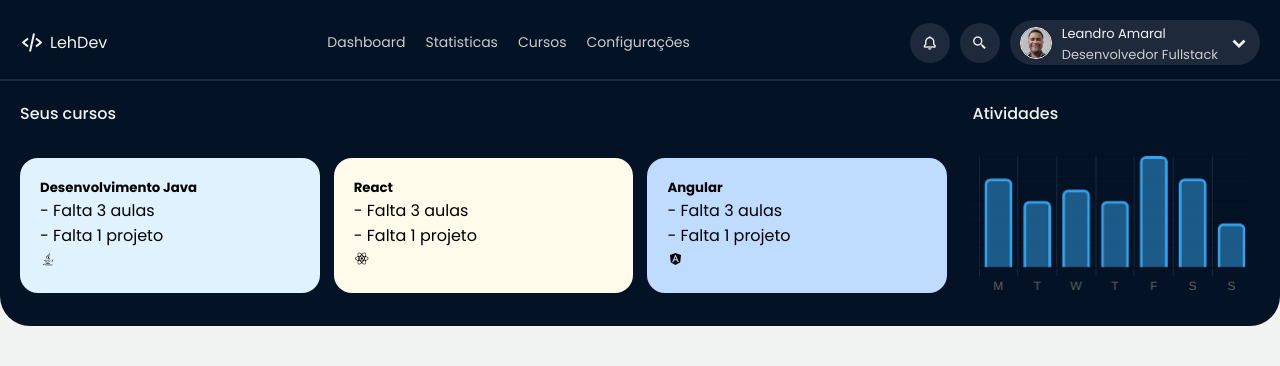
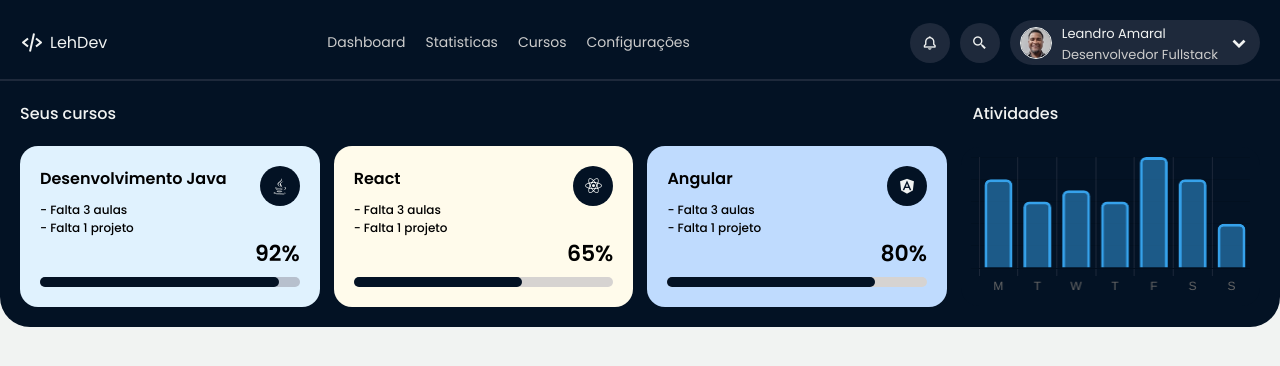
Before and after one commit to Git-LeAmaral/portifolio_dashboard, a plain HTML site: page index.html in a window 1280 px wide. Drawn offline with nearby package versions, Linux system fonts and the light colour scheme.

Commit message:
Finalizando estilização menu cursos

```diff
--- a/style.css
+++ b/style.css
@@ -170,3 +170,76 @@ body {
     background: #031224;
     padding: 10px;
 }
+
+.top-container .status .items-list .item .info {
+    display: flex;
+    align-items: flex-start;
+    justify-content: space-between;
+    margin-bottom: 40px;
+}
+
+.top-container .status .items-list .item .info h5 {
+    font-size: 16px;
+    font-weight: 600;
+    margin-bottom: 10px;
+}
+
+.top-container .status .items-list .item .info p {
+    font-size: 12px;
+    font-weight: 500;
+}
+
+.top-container .status .items-list .item .info > i {
+    font-size: 20px;
+    padding: 10px;
+    background: #031224;
+    color: #f1f3f2;
+    border-radius: 50%;
+}
+
+.top-container .status .items-list .item .progress {
+    position: relative;
+    height: 10px;
+    background: #b7c0cd;
+    border-radius: 10px;
+}
+
+.top-container .status .items-list .item .progress .bar {
+    width: 92%;
+    height: 10px;
+    background: #031224;
+    border-radius: 10px;
+}
+
+.top-container .status .items-list .item .progress::before {
+    content: "92%";
+    position: absolute;
+    top: -40px;
+    right: 0;
+    font-size: 22px;
+    font-weight: 600;
+}
+
+.top-container .status .items-list .item:nth-child(2) .progress {
+    background: #d6d3d1;
+}
+
+.top-container .status .items-list .item:nth-child(2) .progress .bar {
+    width: 65%;
+}
+
+.top-container .status .items-list .item:nth-child(2) .progress::before {
+    content: "65%";
+}
+
+.top-container .status .items-list .item:nth-child(3) .progress {
+    background: #d6d3d1;
+}
+
+.top-container .status .items-list .item:nth-child(3) .progress .bar {
+    width: 80%;
+}
+
+.top-container .status .items-list .item:nth-child(3) .progress::before {
+    content: "80%";
+}
```
